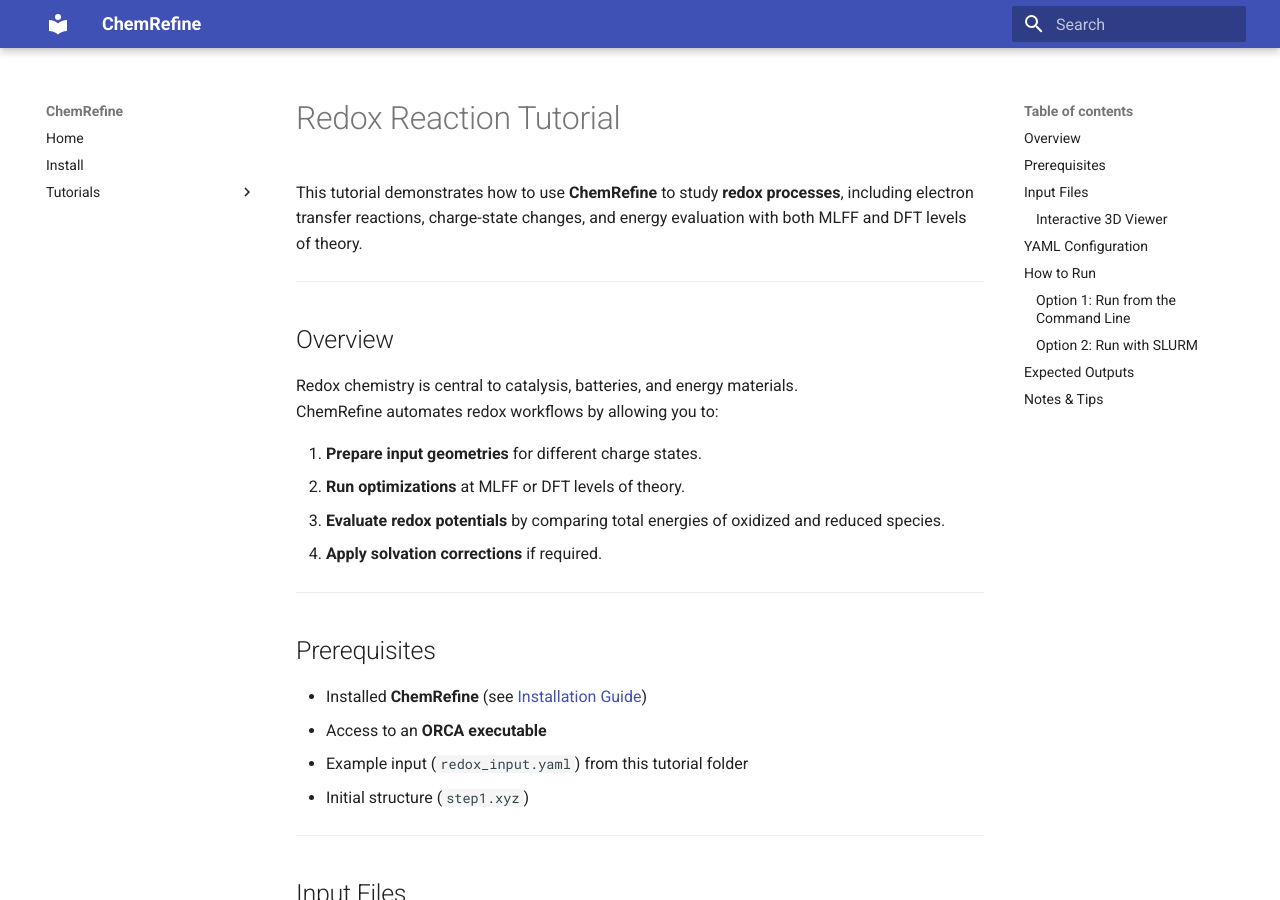
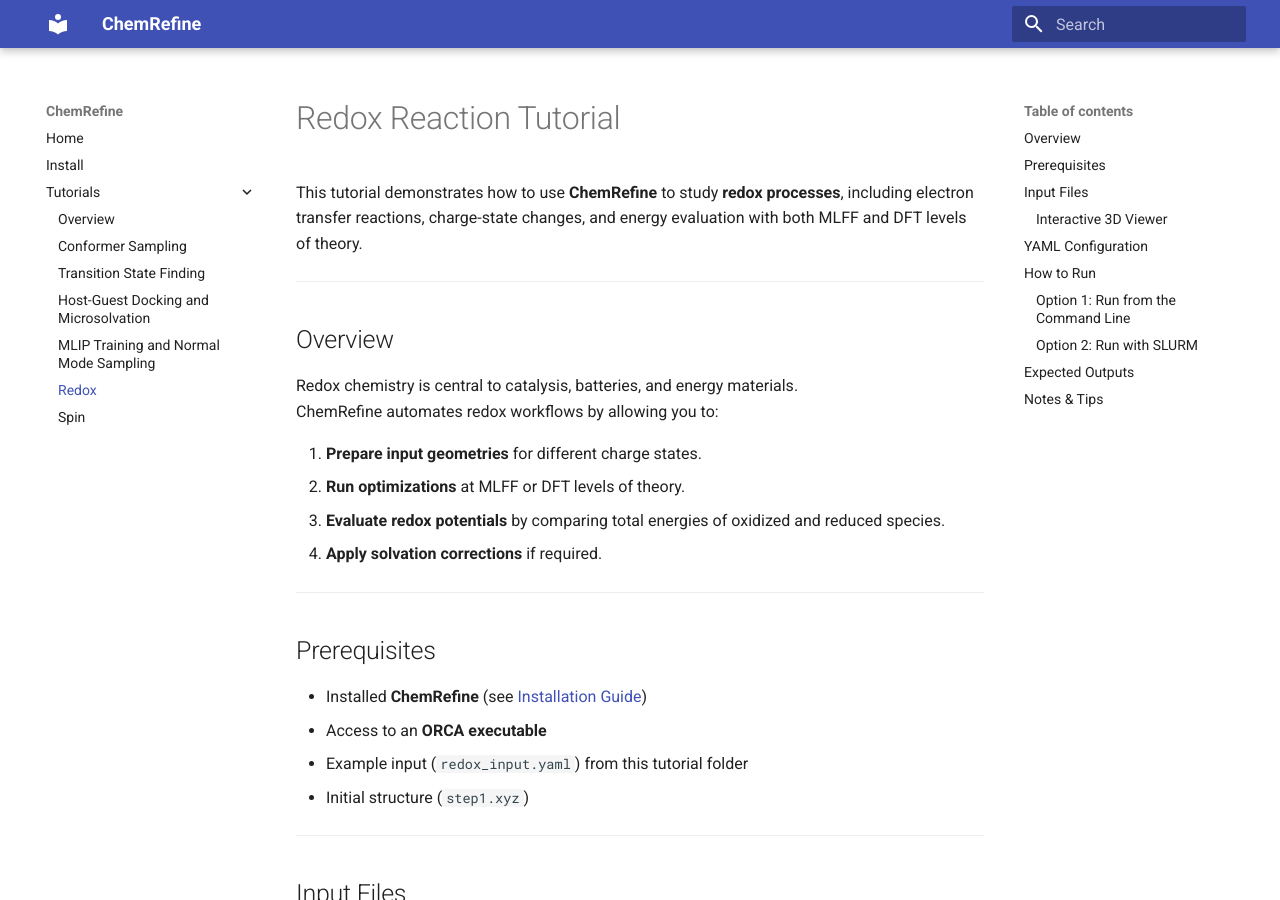
Before and after one commit to sterling-group/ChemRefine, an MkDocs documentation site: the page built from docs/tutorials/redox.md, in a window 1280 px wide and 900 px high. Built offline with MkDocs 1.6.1 and Material for MkDocs 9.7.7, drawn with Linux system fonts in a browser that asks for light colours.

Commit message:
fixed path

```diff
--- a/mkdocs.yml
+++ b/mkdocs.yml
@@ -11,5 +11,5 @@
       - Transition State Finding: tutorials/ts_finding.md
       - Host-Guest Docking and Microsolvation: tutorials/host-guest.md
       - MLIP Training and Normal Mode Sampling: tutorials/mlip_training.md
-      - Redox: tutorials/oxidation.md
+      - Redox: tutorials/redox.md
       - Spin: tutorials/spin.md
```
